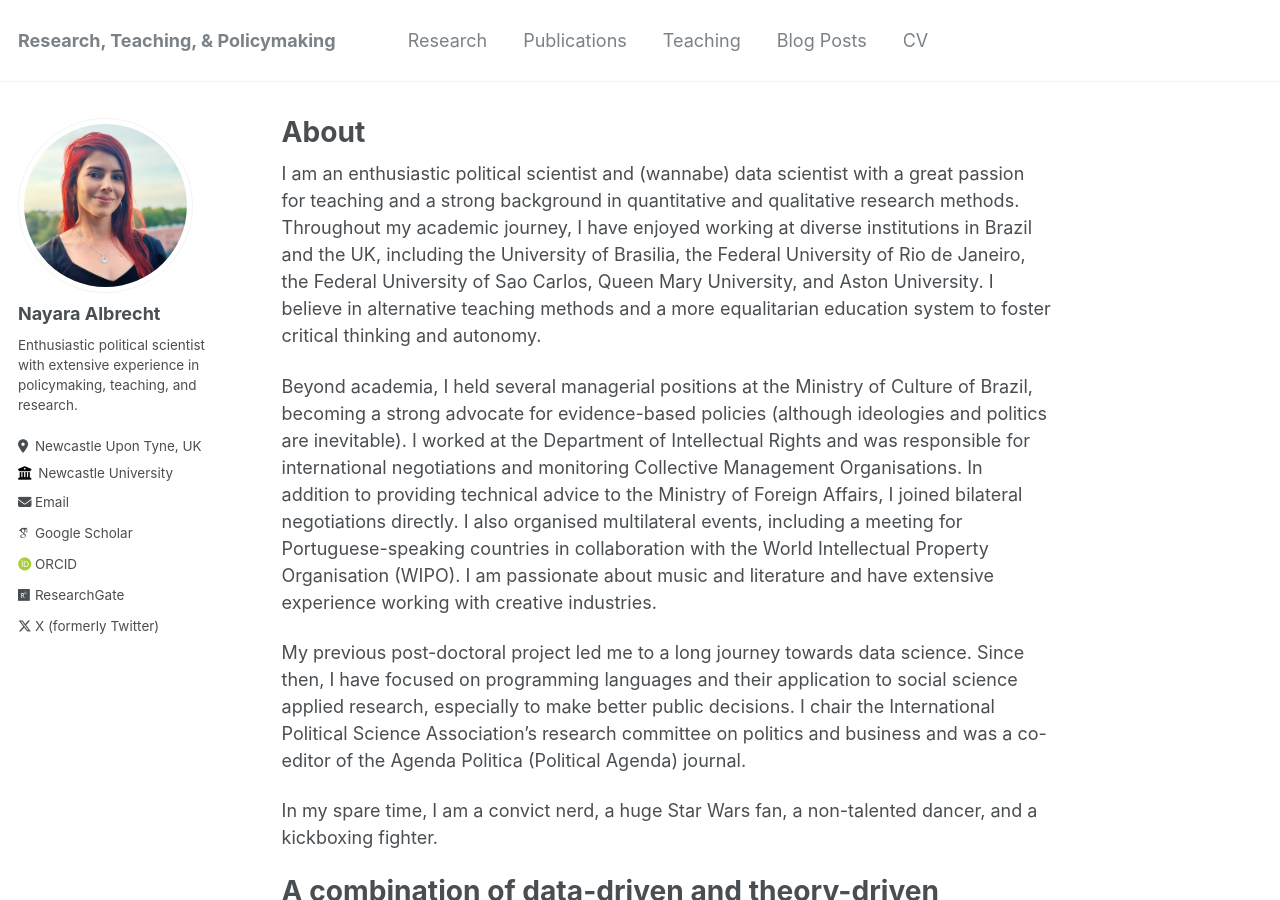
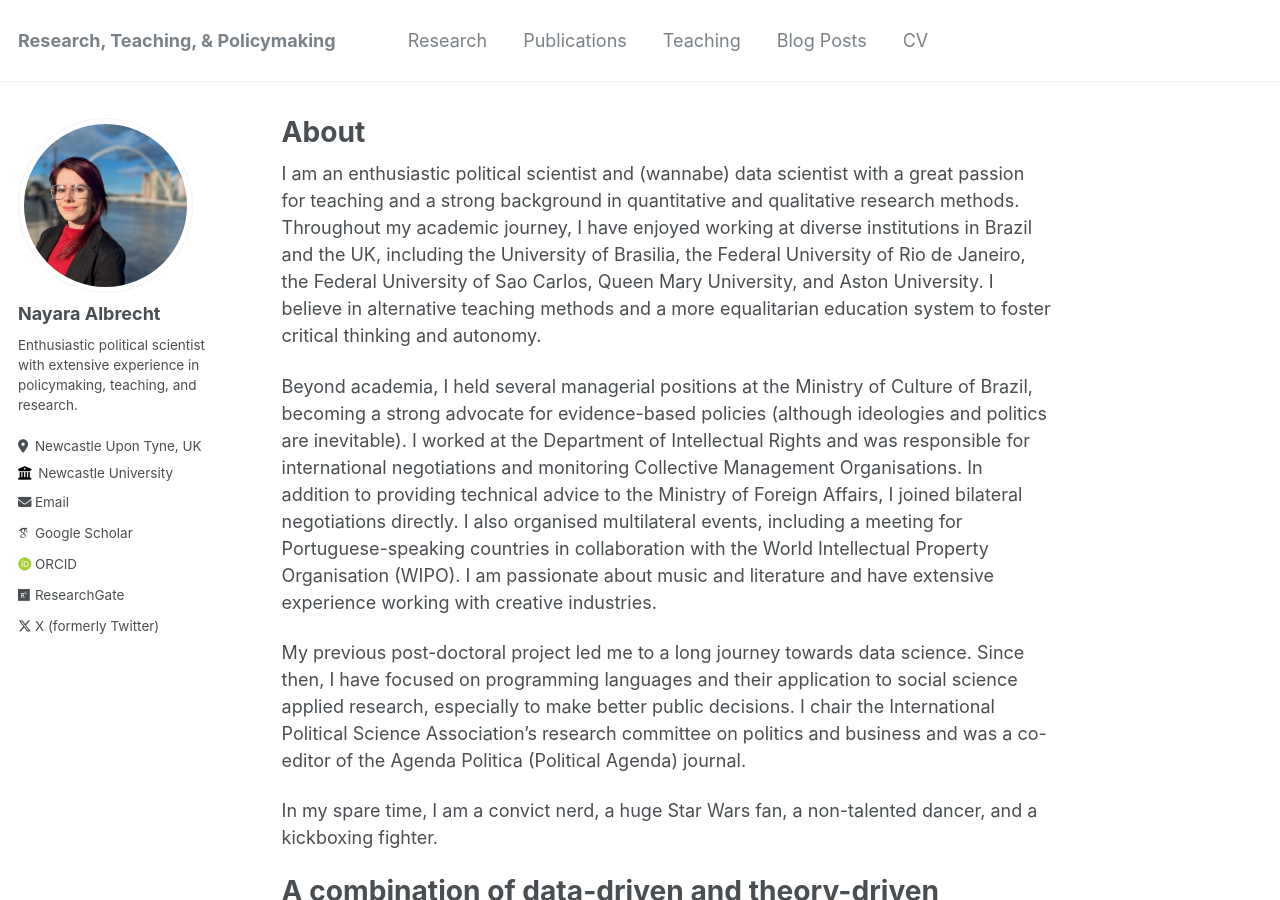
Before and after one commit to nayalbrecht/nayalbrecht.github.io, a Jekyll site: the page built from _pages/about.md, in a window 1280 px wide and 900 px high. Built offline with Jekyll 4.4.1, drawn with Linux system fonts in a browser that asks for light colours; some web fonts are replaced.

Commit message:
Update _config.yml

```diff
--- a/_config.yml
+++ b/_config.yml
@@ -21,7 +21,7 @@ repository               : "nayalbrecht/nayalbrecht.github.io"
 #               Additional customization can be done by editing /_includes/author-profile.html
 author:
   # Biographic information
-  avatar           : "nayara_avatar.jpeg"
+  avatar           : "n_avatar.jpeg"
   name             : "Nayara Albrecht"
   pronouns         : # example: "she/her"
   bio              : "Enthusiastic political scientist with extensive experience in policymaking, teaching, and research."
```
